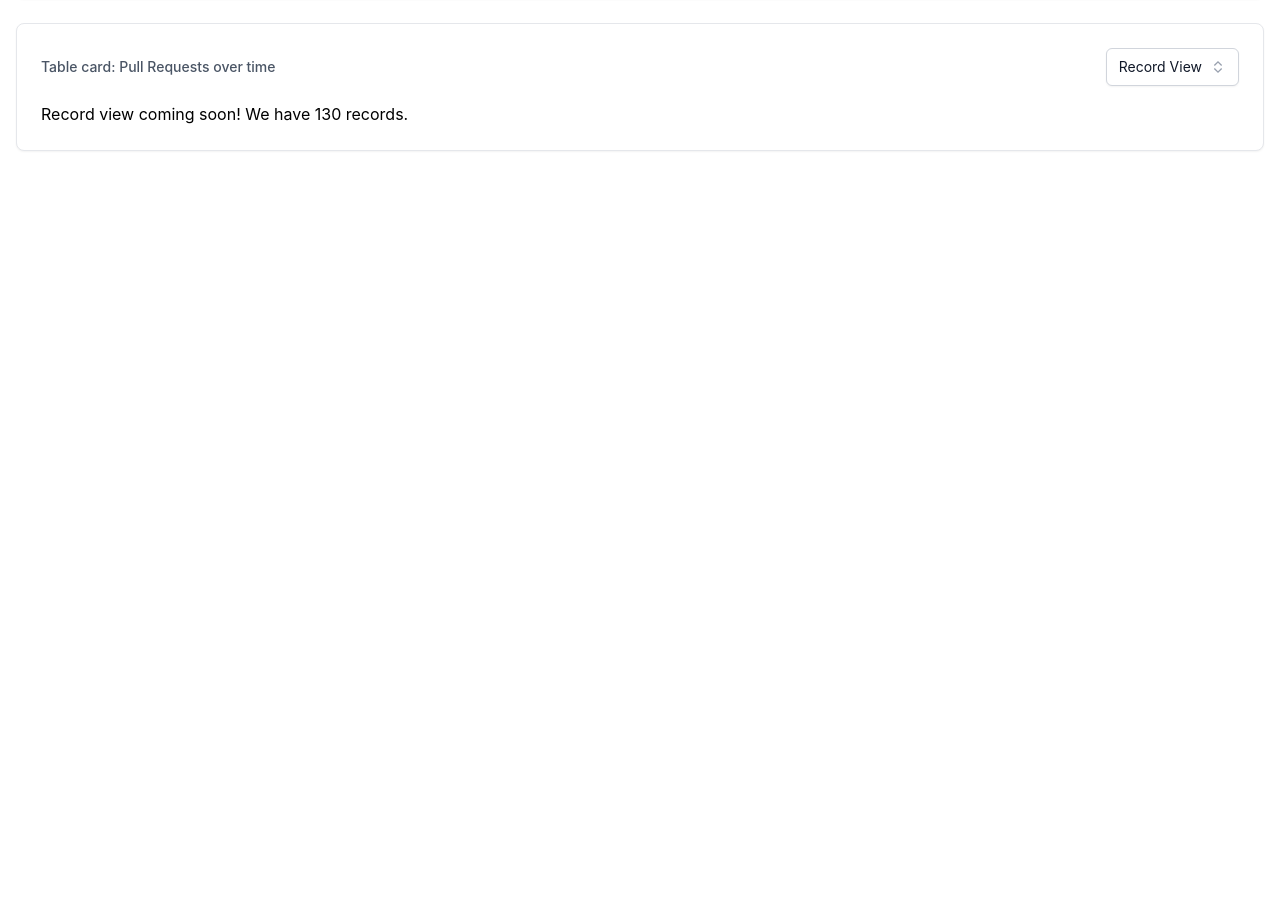
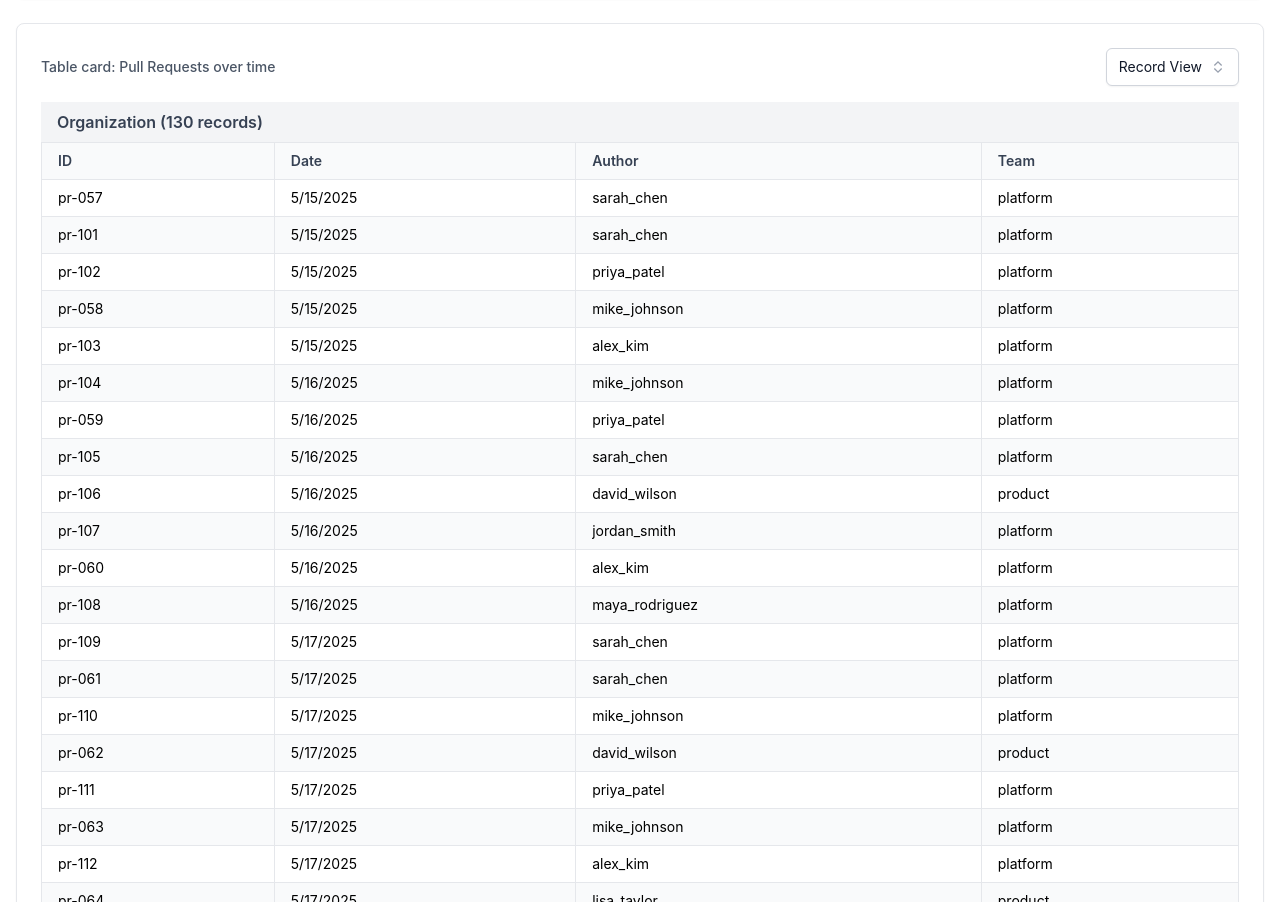
Before and after one commit to jonbrick/recharts-demo, a Next.js app: page / in a window 1280 px wide. Shown: the part 880-1782 px from the top of the page. Before the commit the page ends 1063 px from the top, so only its background shows below. Built offline with nearby package versions, Linux system fonts and the light colour scheme.

Commit message:
Add record table to UI

```diff
--- a/src/components/DataTable.tsx
+++ b/src/components/DataTable.tsx
@@ -88,7 +88,11 @@ export function DataTable({
   // Check if we're in record view
   if (viewMode === "record" && rawData) {
     return (
-      <div>Record view coming soon! We have {rawData.length} records.</div>
+      <RecordTable
+        data={rawData}
+        selectedTable={selectedTable}
+        groupBy={groupBy}
+      />
     );
   }
 
@@ -269,3 +273,101 @@ export function DataTable({
     </div>
   );
 }
+
+// RecordTable component for showing raw records
+interface RecordTableProps {
+  data: any[];
+  selectedTable: string;
+  groupBy: string;
+}
+
+function RecordTable({ data, selectedTable, groupBy }: RecordTableProps) {
+  // Group records by the groupBy field
+  const groupedData = React.useMemo(() => {
+    const groups: Record<string, any[]> = {};
+
+    data.forEach((record) => {
+      let groupKey = "Unknown";
+
+      if (groupBy === "org") {
+        groupKey = "Organization";
+      } else if (groupBy === "team") {
+        groupKey = record.team || "Unknown";
+      } else if (groupBy === "person") {
+        groupKey = record.author || record.assigned_to || "Unknown";
+      }
+
+      if (!groups[groupKey]) {
+        groups[groupKey] = [];
+      }
+      groups[groupKey].push(record);
+    });
+
+    // Sort records within each group by date
+    Object.keys(groups).forEach((key) => {
+      groups[key].sort(
+        (a, b) =>
+          new Date(a.created_at || a.deployed_at || 0).getTime() -
+          new Date(b.created_at || b.deployed_at || 0).getTime()
+      );
+    });
+
+    return groups;
+  }, [data, groupBy]);
+
+  // Sort group names alphabetically
+  const sortedGroupNames = Object.keys(groupedData).sort();
+
+  return (
+    <div className="space-y-6">
+      {sortedGroupNames.map((groupName) => (
+        <div key={groupName}>
+          <div className="bg-gray-100 px-4 py-2 font-semibold text-gray-700">
+            {groupName} ({groupedData[groupName].length} records)
+          </div>
+          <table className="w-full border-collapse bg-white">
+            <thead>
+              <tr className="bg-gray-50">
+                <th className="border border-gray-200 px-4 py-2 text-left text-sm font-semibold text-gray-700">
+                  ID
+                </th>
+                <th className="border border-gray-200 px-4 py-2 text-left text-sm font-semibold text-gray-700">
+                  Date
+                </th>
+                <th className="border border-gray-200 px-4 py-2 text-left text-sm font-semibold text-gray-700">
+                  Author
+                </th>
+                <th className="border border-gray-200 px-4 py-2 text-left text-sm font-semibold text-gray-700">
+                  Team
+                </th>
+              </tr>
+            </thead>
+            <tbody>
+              {groupedData[groupName].map((record, index) => (
+                <tr
+                  key={record.id}
+                  className={index % 2 === 0 ? "bg-white" : "bg-gray-50"}
+                >
+                  <td className="border border-gray-200 px-4 py-2 text-sm">
+                    {record.id}
+                  </td>
+                  <td className="border border-gray-200 px-4 py-2 text-sm">
+                    {new Date(
+                      record.created_at || record.deployed_at
+                    ).toLocaleDateString()}
+                  </td>
+                  <td className="border border-gray-200 px-4 py-2 text-sm">
+                    {record.author || record.assigned_to || "N/A"}
+                  </td>
+                  <td className="border border-gray-200 px-4 py-2 text-sm">
+                    {record.team || "N/A"}
+                  </td>
+                </tr>
+              ))}
+            </tbody>
+          </table>
+        </div>
+      ))}
+    </div>
+  );
+}
```
